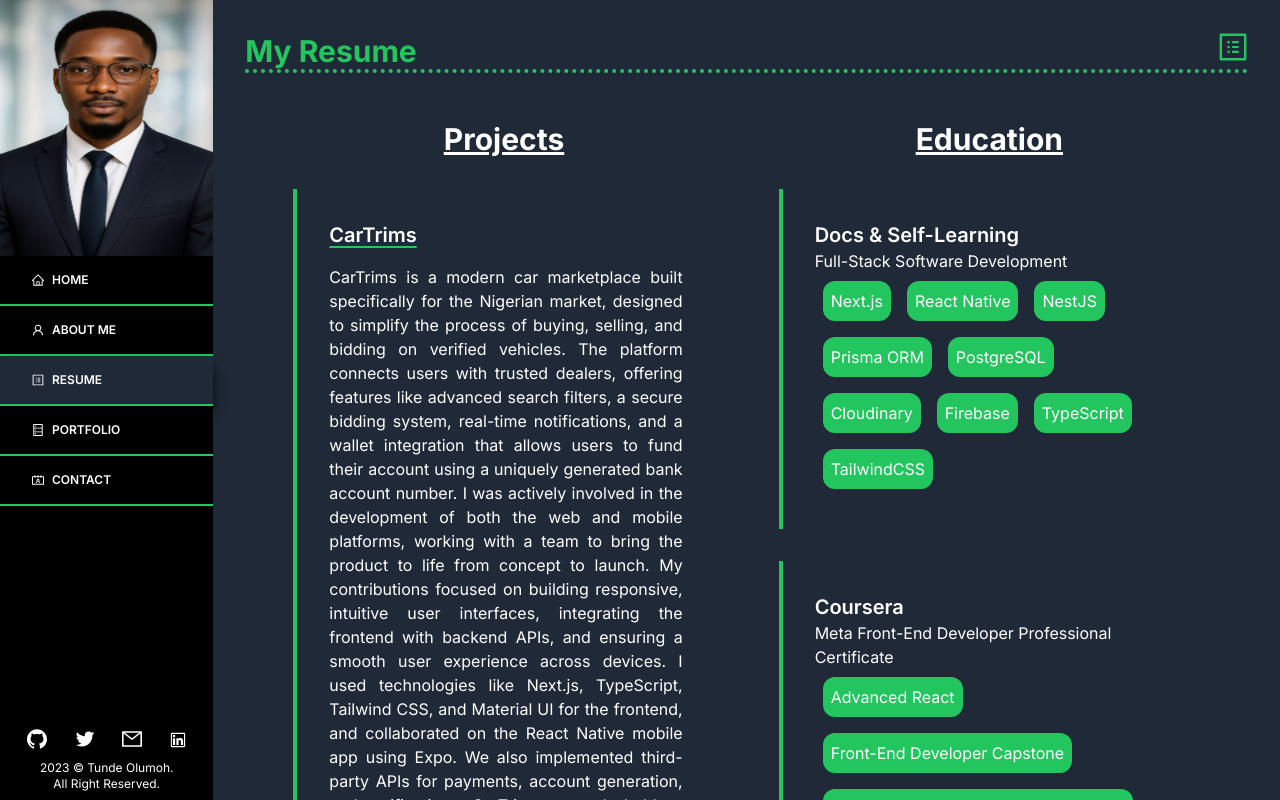
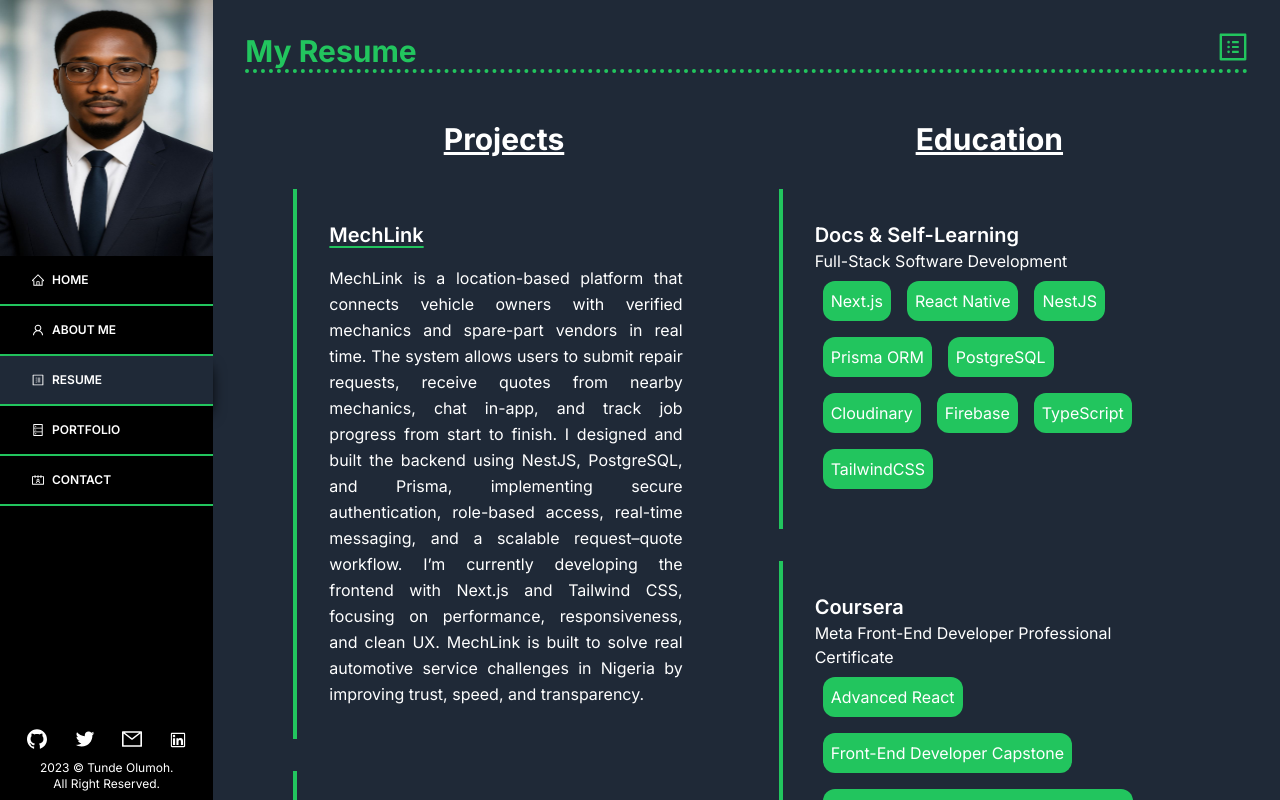
Before and after one commit to abdulkareemolumoh/portfolio, a Next.js app: page /resume in a window 1280 px wide. Built offline with nearby package versions, Linux system fonts and the light colour scheme.

Commit message:
Refactor code structure for improved readability and maintainability

```diff
--- a/app/component/resume/projects.tsx
+++ b/app/component/resume/projects.tsx
@@ -2,34 +2,42 @@
   const projectDetails = [
     {
       id: "1",
-      title: "CarTrims",
+      title: "MechLink",
       description:
-        "CarTrims is a modern car marketplace built specifically for the Nigerian market, designed to simplify the process of buying, selling, and bidding on verified vehicles. The platform connects users with trusted dealers, offering features like advanced search filters, a secure bidding system, real-time notifications, and a wallet integration that allows users to fund their account using a uniquely generated bank account number. I was actively involved in the development of both the web and mobile platforms, working with a team to bring the product to life from concept to launch. My contributions focused on building responsive, intuitive user interfaces, integrating the frontend with backend APIs, and ensuring a smooth user experience across devices. I used technologies like Next.js, TypeScript, Tailwind CSS, and Material UI for the frontend, and collaborated on the React Native mobile app using Expo. We also implemented third-party APIs for payments, account generation, and notifications. CarTrims currently holds a 4.8/5 rating with over 10,000 downloads and has become a trusted solution for Nigerians looking to buy and sell quality vehicles with confidence.",
+        "MechLink is a location-based platform that connects vehicle owners with verified mechanics and spare-part vendors in real time. The system allows users to submit repair requests, receive quotes from nearby mechanics, chat in-app, and track job progress from start to finish. I designed and built the backend using NestJS, PostgreSQL, and Prisma, implementing secure authentication, role-based access, real-time messaging, and a scalable request–quote workflow. I’m currently developing the frontend with Next.js and Tailwind CSS, focusing on performance, responsiveness, and clean UX. MechLink is built to solve real automotive service challenges in Nigeria by improving trust, speed, and transparency.",
     },
     {
       id: "2",
-      title: "TrendEcho",
+      title: "CarTrims",
       description:
-        "TrendEcho is a cutting-edge application crafted with Next.js and Tailwind CSS, dedicated to delivering the latest news and updates in a sleek and efficient manner. Seamlessly blending the power of Next.js for optimized performance and Tailwind CSS for a polished user interface, TrendEcho provides a user-friendly platform for staying informed about current trends. With its responsive design, users can enjoy a seamless news-browsing experience across various devices.",
+        "CarTrims is a modern vehicle marketplace built for the Nigerian market, enabling users to buy, sell, and bid on verified cars with confidence. The platform features advanced search filters, secure bidding, real-time notifications, and a wallet system that allows users to fund their accounts through uniquely generated bank account numbers. I contributed significantly to both the web and mobile platforms, building responsive user interfaces, integrating frontend components with backend APIs, and optimizing the overall user experience. The frontend was built with Next.js, TypeScript, Tailwind CSS, and Material UI, while the mobile app was developed with React Native (Expo). CarTrims currently maintains a 4.8/5 rating with over 10,000 downloads.",
     },
     {
       id: "3",
-      title: "Tenzies",
-      description: `Tenzies app is a dynamic project developed using React, featuring a modern design and responsive capabilities. \n Tenzies is a fast-paced dice game where players race to roll ten identical numbers from their set of ten colorful dice. It's a frenzy of rolling, grabbing, and yelling 'Tenzies' before your opponents, requiring both luck and lightning-fast reflexes.`,
+      title: "TrendEcho",
+      description:
+        "TrendEcho is a lightweight news application built with Next.js and Tailwind CSS, focused on speed, clarity, and responsiveness. The app delivers up-to-date news content through a clean interface optimized for both desktop and mobile devices, ensuring a smooth reading experience across screen sizes.",
     },
     {
       id: "4",
-      title: "Quizzical",
+      title: "Tenzies",
       description:
-        "Quizzical is an application skillfully crafted with React, Tailwind CSS, and Firebase for a robust backend. Boasting a contemporary design and responsive features, Quizzical goes beyond traditional quiz apps by offering users personalized profiles with stored data. Engage in a seamless and interactive learning experience as you explore a variety of quizzes across different subjects. With its modern design and dynamic functionalities, Quizzical transforms education into an enjoyable journey.",
+        "Tenzies is a fast-paced dice game built with React that challenges players to roll ten identical numbers as quickly as possible. The game features dynamic state management, interactive UI elements, and responsive design. It showcases clean component architecture and effective handling of user interactions.",
     },
     {
       id: "5",
+      title: "Quizzical",
+      description:
+        "Quizzical is an interactive quiz application built with React, Tailwind CSS, and Firebase. It allows users to create profiles, store quiz progress, and explore quizzes across multiple subjects. The app combines modern UI design with real-time data handling to deliver an engaging learning experience.",
+    },
+    {
+      id: "6",
       title: "VanLife",
       description:
-        "VanLife is a user-friendly application developed using React and Pure CSS, designed to simplify the process of renting vans for memorable tours. With a clean and intuitive interface, users can effortlessly browse through a variety of van options, making the rental process straightforward and enjoyable. The app seamlessly combines the power of React for dynamic functionality and Pure CSS for a sleek and responsive design.",
+        "VanLife is a simple and intuitive van rental application developed with React and pure CSS. Users can easily browse available vans and complete rentals through a clean, responsive interface. The project emphasizes usability, component reusability, and minimalist design principles.",
     },
   ];
+
   const projects = projectDetails.map((project) => (
     <div
       className="border-l-4 border-green-500 text-justify p-4 m-4 lg:p-8 lg:m-8"
@@ -38,9 +46,10 @@
       <h1 className="text-xl font-semibold mb-4 underline decoration-green-500 underline-offset-4">
         {project.title}
       </h1>
-      <p>{project.description}</p>
+      <p className="leading-relaxed">{project.description}</p>
     </div>
   ));
+
   return <div>{projects}</div>;
 };
 
```
Also changed, not shown: 1 other file (tests, documents, lock files or other folders).
